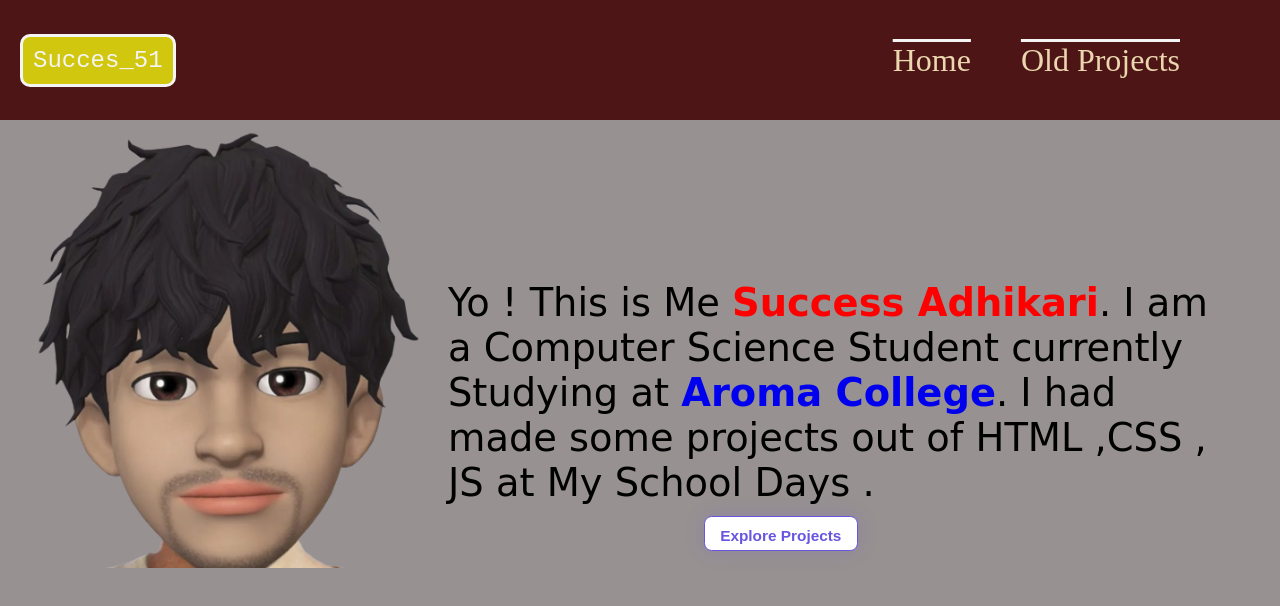
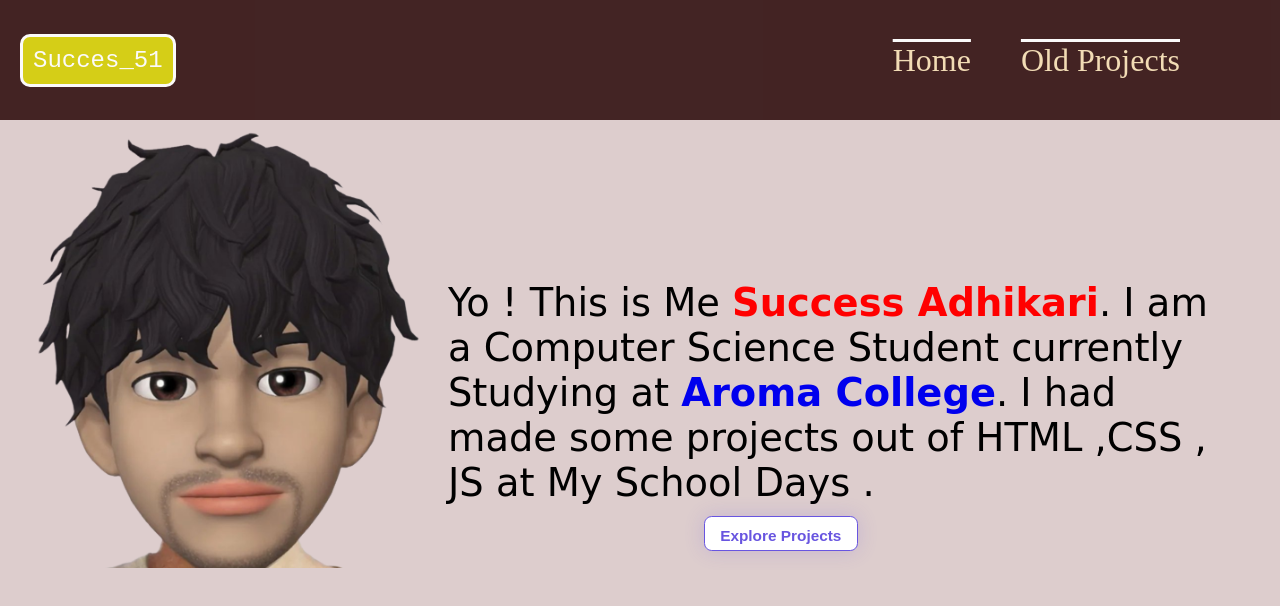
Before and after one commit to Success51/Portfolio, a plain HTML site: page index.html in a window 1280 px wide. Drawn offline with Linux system fonts and the light colour scheme.

Commit message:
Update style.css

```diff
--- a/style.css
+++ b/style.css
@@ -4,7 +4,7 @@
 }
 
 body{
-    background-color: rgb(151, 145, 145);
+    background-color: rgb(221, 205, 205);
     overflow-x: hidden;
 }
 
@@ -15,7 +15,7 @@ body{
 }
 
 nav{
-    background-color: #450808;
+    background-color: #270505ef;
     opacity: 0.9;
     font-size: 2vw;
     height: 15vh;
```
